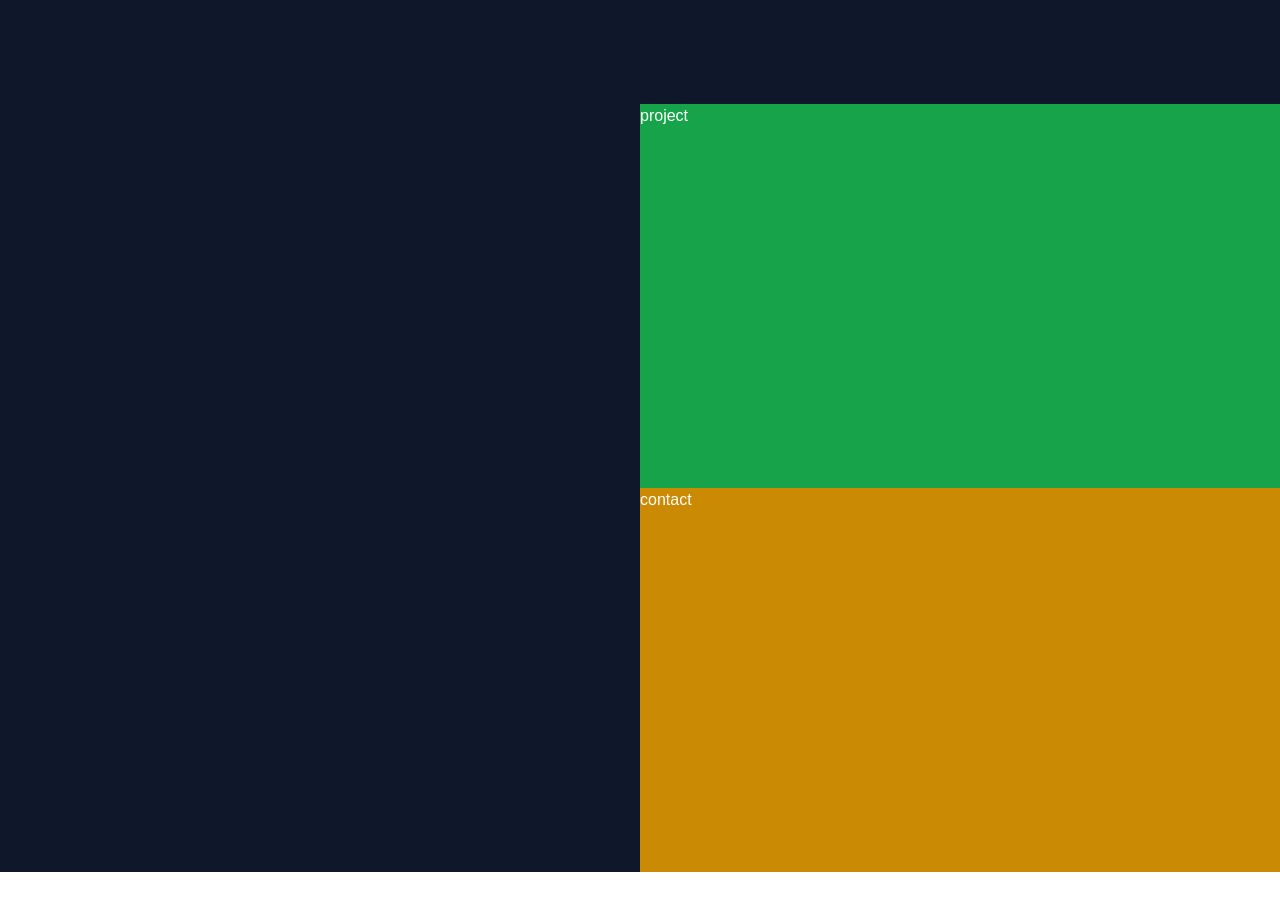
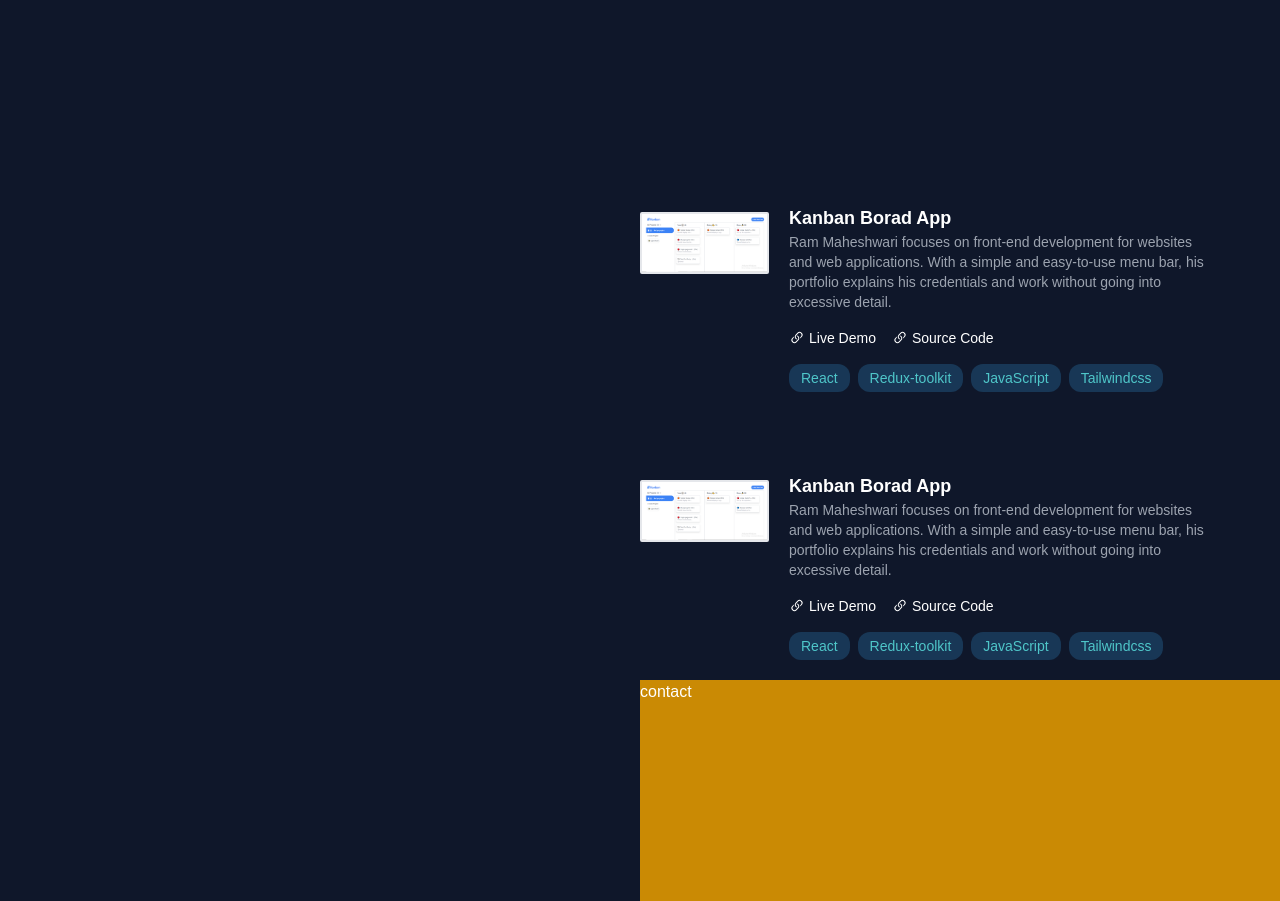
Before and after one commit to Htetaungkyaw71/portfolio, a React (Vite) app: page / in a window 1280 px wide. Shown: the part 856-1757 px from the top of the page. Before the commit the page ends 1728 px from the top, so only its background shows below. Built offline with nearby package versions, Linux system fonts and the light colour scheme; a web font is replaced by a local one.

Commit message:
added projects

```diff
--- /dev/null
+++ b/src/components/Project.jsx
@@ -0,0 +1,36 @@
+/* eslint-disable react/prop-types */
+import { BsLink45Deg } from "react-icons/bs";
+
+const Project = ({ project }) => {
+  return (
+    <div className="grid grid-cols-4 mb-10 py-5 gap-5">
+      <img src={project.image} className="border-2 rounded-sm mt-2" />
+      <div className="col-span-3">
+        <h1 className="text-lg font-bold"> {project.title}</h1>
+        <p className="text-sm text-gray-400">{project.description}</p>
+        <div className="flex gap-4 mt-4">
+          <a href={project.live_demo} className="flex items-center gap-1">
+            <BsLink45Deg />
+            <span className="text-sm">Live Demo</span>
+          </a>
+          <a href={project.source_code} className="flex items-center gap-1">
+            <BsLink45Deg />
+            <span className="text-sm"> Source Code</span>
+          </a>
+        </div>
+        <div className="flex flex-wrap gap-2 mt-4">
+          {project.tech.map((t) => (
+            <div
+              key={t}
+              className="px-3 py-1 rounded-xl text-sm text-[#4FC6C9] bg-[#183756]"
+            >
+              {t}
+            </div>
+          ))}
+        </div>
+      </div>
+    </div>
+  );
+};
+
+export default Project;
--- /dev/null
+++ b/src/components/Projects.jsx
@@ -0,0 +1,37 @@
+import kanban from "../assets/kanban.png";
+import Project from "./Project";
+
+const projects = [
+  {
+    id: "1",
+    title: "Kanban Borad App",
+    description:
+      "Ram Maheshwari focuses on front-end development for websites and web applications. With a simple and easy-to-use menu bar, his portfolio explains his credentials and work without going into excessive detail.",
+    image: kanban,
+    source_code: "https://github.com/Htetaungkyaw71/Kanban",
+    live_demo: "https://kanban-ebon.vercel.app/",
+    tech: ["React", "Redux-toolkit", "JavaScript", "Tailwindcss"],
+  },
+  {
+    id: "2",
+    title: "Kanban Borad App",
+    description:
+      "Ram Maheshwari focuses on front-end development for websites and web applications. With a simple and easy-to-use menu bar, his portfolio explains his credentials and work without going into excessive detail.",
+    image: kanban,
+    source_code: "https://github.com/Htetaungkyaw71/Kanban",
+    live_demo: "https://kanban-ebon.vercel.app/",
+    tech: ["React", "Redux-toolkit", "JavaScript", "Tailwindcss"],
+  },
+];
+
+const Projects = () => {
+  return (
+    <div className="h-96 pr-16 pt-20 mb-48" id="project">
+      {projects.map((project) => (
+        <Project project={project} key={project.id} />
+      ))}
+    </div>
+  );
+};
+
+export default Projects;
--- a/src/components/SideContext.jsx
+++ b/src/components/SideContext.jsx
@@ -1,6 +1,7 @@
 import { useEffect } from "react";
 import About from "./About";
 import Skill from "./Skill";
+import Projects from "./Projects";
 
 /* eslint-disable react/prop-types */
 
@@ -45,9 +46,7 @@ const SideContext = ({ setActiveTag }) => {
     <div>
       <About />
       <Skill />
-      <div className="bg-green-600 h-96 " id="project">
-        <h1>project</h1>
-      </div>
+      <Projects />
       <div className="bg-yellow-600 h-96 " id="contact">
         <h1>contact</h1>
       </div>
```
Also changed, not shown: src/assets/kanban.png (added).
